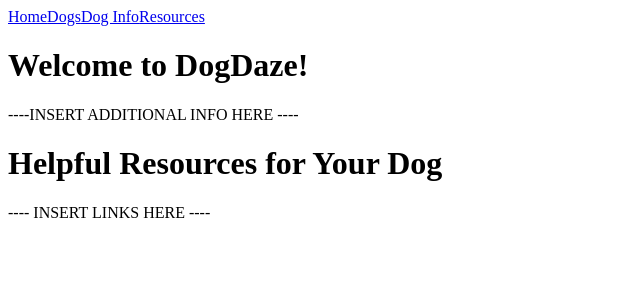
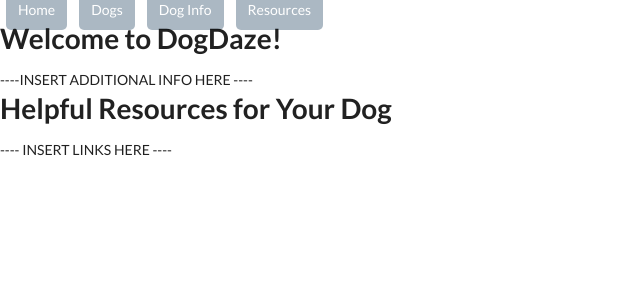
Before and after one commit to nbyrd9/dog-daze-frontend, a React (Create React App) app: page / in a window 1280 px wide. Shown: the top 300 px of the page, without its empty margins (0-640 px from the left). Built offline with nearby package versions, Linux system fonts and the light colour scheme.

Commit message:
debugged issue with devtools

```diff
--- a/public/index.html
+++ b/public/index.html
@@ -5,6 +5,7 @@
     <link rel="icon" href="%PUBLIC_URL%/favicon.ico" />
     <meta name="viewport" content="width=device-width, initial-scale=1" />
     <meta name="theme-color" content="#000000" />
+    <link rel="stylesheet" href="https://cdnjs.cloudflare.com/ajax/libs/semantic-ui/2.4.1/semantic.min.css">
     <meta
       name="description"
       content="Web site created using create-react-app"
--- a/src/actions/dogActions.js
+++ b/src/actions/dogActions.js
@@ -1,7 +1,7 @@
 export const getDogActions = (dogId) => {
     return (dispatch) => {
        dispatch({type: "LOADING_ACTIVITIES"})
-       return fetch(`http://localhost:3000/dogs/${dogId}`)
+       return fetch(`http://localhost:3001/dogs/${dogId}`)
        .then(res => res.json())
        .then(dog => dispatch({type: "ACTIONS_LOADED", payload: dog}))
        .catch(error => {
@@ -13,7 +13,7 @@ export const getDogActions = (dogId) => {
 export const addAction = (action, dogId) => {
     return(dispatch) => {
         dispatch({type: "ADD_action"}, action)
-        return fetch(`http://localhost:3000/dogs/${dogId}/dog_actions`, {
+        return fetch(`http://localhost:3001/dogs/${dogId}/dog_actions`, {
             method: "POST",
             body: JSON.stringify(action),
             headers: {
--- a/src/actions/dogs.js
+++ b/src/actions/dogs.js
@@ -1,7 +1,7 @@
 export const getDogs = () => {
     return (dispatch) => {
        dispatch({type: "LOADING_DOGS"})
-       return fetch(`http://localhost:3000/dogs`)
+       return fetch(`http://localhost:3001/dogs`)
        .then(res => res.json())
        .then(dogs => dispatch({type: "DOGS_LOADED", payload: dogs}))
        .catch(error => {
@@ -14,7 +14,7 @@ export const addDog = (dog) => {
 
     return(dispatch) => {
         dispatch({type: "ADD_DOG"}, dog)
-        return fetch(`http://localhost:3000/dogs`, {
+        return fetch(`http://localhost:3001/dogs`, {
             method: "POST",
             body: JSON.stringify(dog),
             headers: {
--- a/src/components/NavBar.js
+++ b/src/components/NavBar.js
@@ -1,13 +1,24 @@
 import React from 'react';
 import { NavLink } from 'react-router-dom';
+
+
+const links = {
+  width: '100px',
+  padding: '12px',
+  margin: '0 6px 6px',
+  background: '#abb8c3',
+  color: 'white',
+  borderRadius: '5px'
+}
+
 
 const NavBar = () => {
   return (
     <div className="navbar">
-      <NavLink to="/">Home</NavLink>
-      <NavLink to="/dogs" >Dogs</NavLink>
-      <NavLink to="/dogInfo"  >Dog Info</NavLink>
-      <NavLink to="/resources"  >Resources</NavLink>
+      <NavLink to="/"style={links}>Home</NavLink>
+      <NavLink to="/dogs"style={links} >Dogs</NavLink>
+      <NavLink to="/dogInfo"style={links}  >Dog Info</NavLink>
+      <NavLink to="/resources" style={links} >Resources</NavLink>
      </div>
   );
 };
--- a/src/reducers/dogReducer.js
+++ b/src/reducers/dogReducer.js
@@ -1,4 +1,4 @@
-export default (state = {dogs: [], loading:false, value: ''}, action) => {
+export default function dogReducer(state = {dogs: [], loading:false, value: ''}, action) {
     switch(action.type){
         case "LOADING_DOGS":
             return {
```
